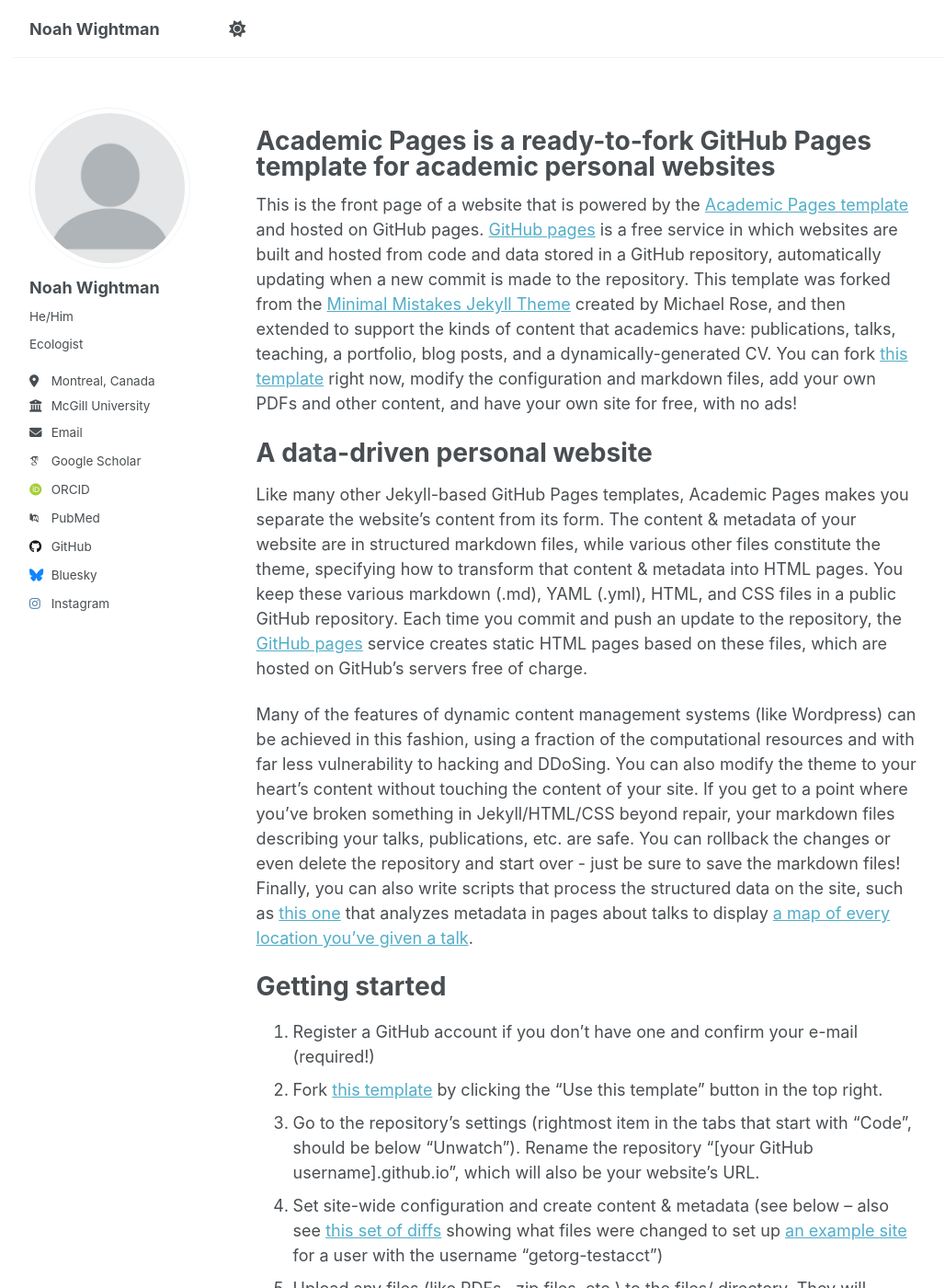
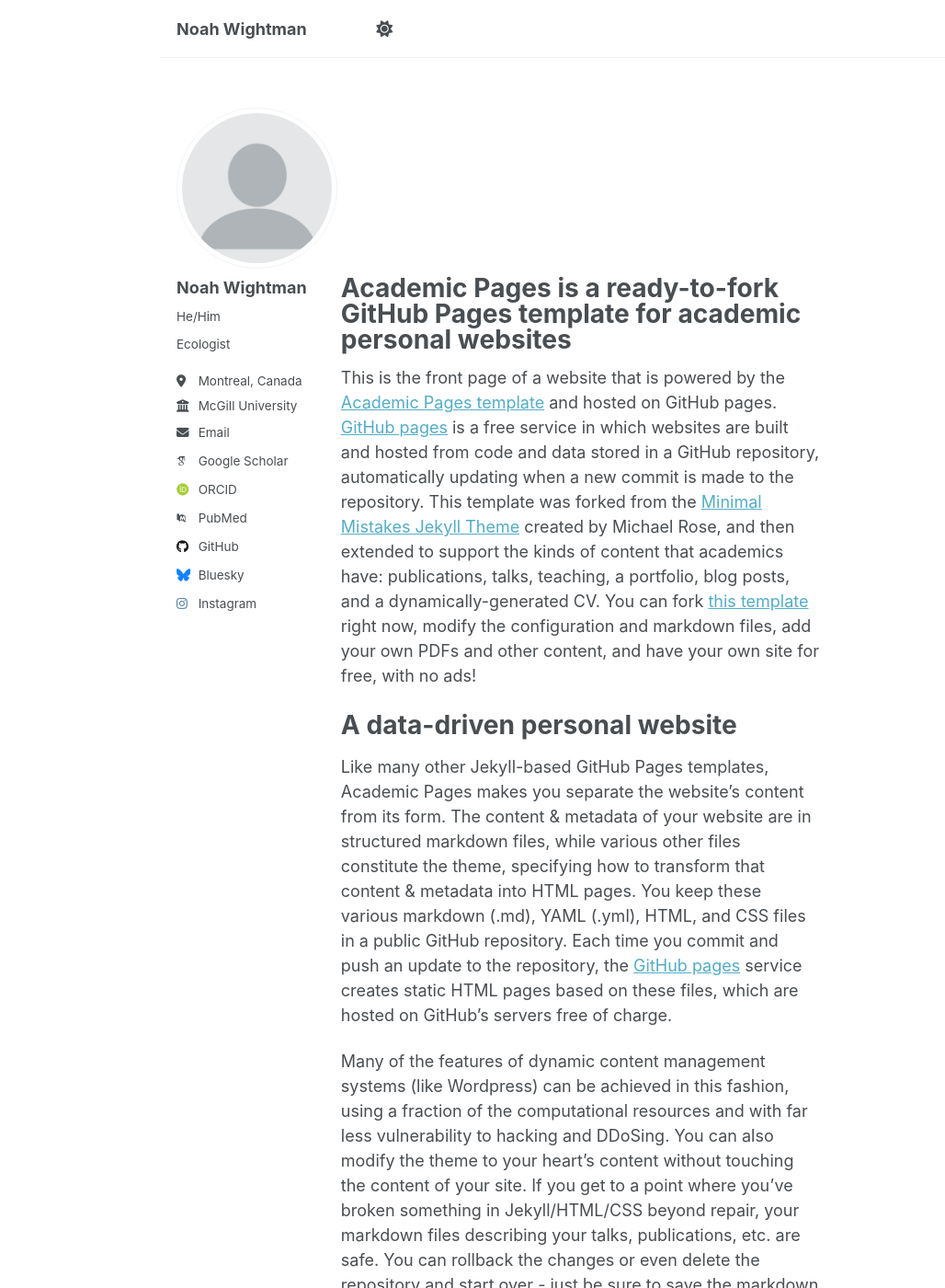
Before and after one commit to noahwightman/noahwightman.github.io, a Jekyll site: the page built from _pages/about.md, in a window 1280 px wide and 1400 px high. Shown: the whole window at 92% size, without its empty margins (26-1054 px from the left). Built offline with Jekyll 4.4.1, drawn with Linux system fonts in a browser that asks for light colours; some web fonts are replaced.

Commit message:
Update main.scss

```diff
--- a/assets/css/main.scss
+++ b/assets/css/main.scss
@@ -83,7 +83,7 @@
 }
 
 body {
-  margin: 40px;
+  margin: 200px;
 }
 
 
```
